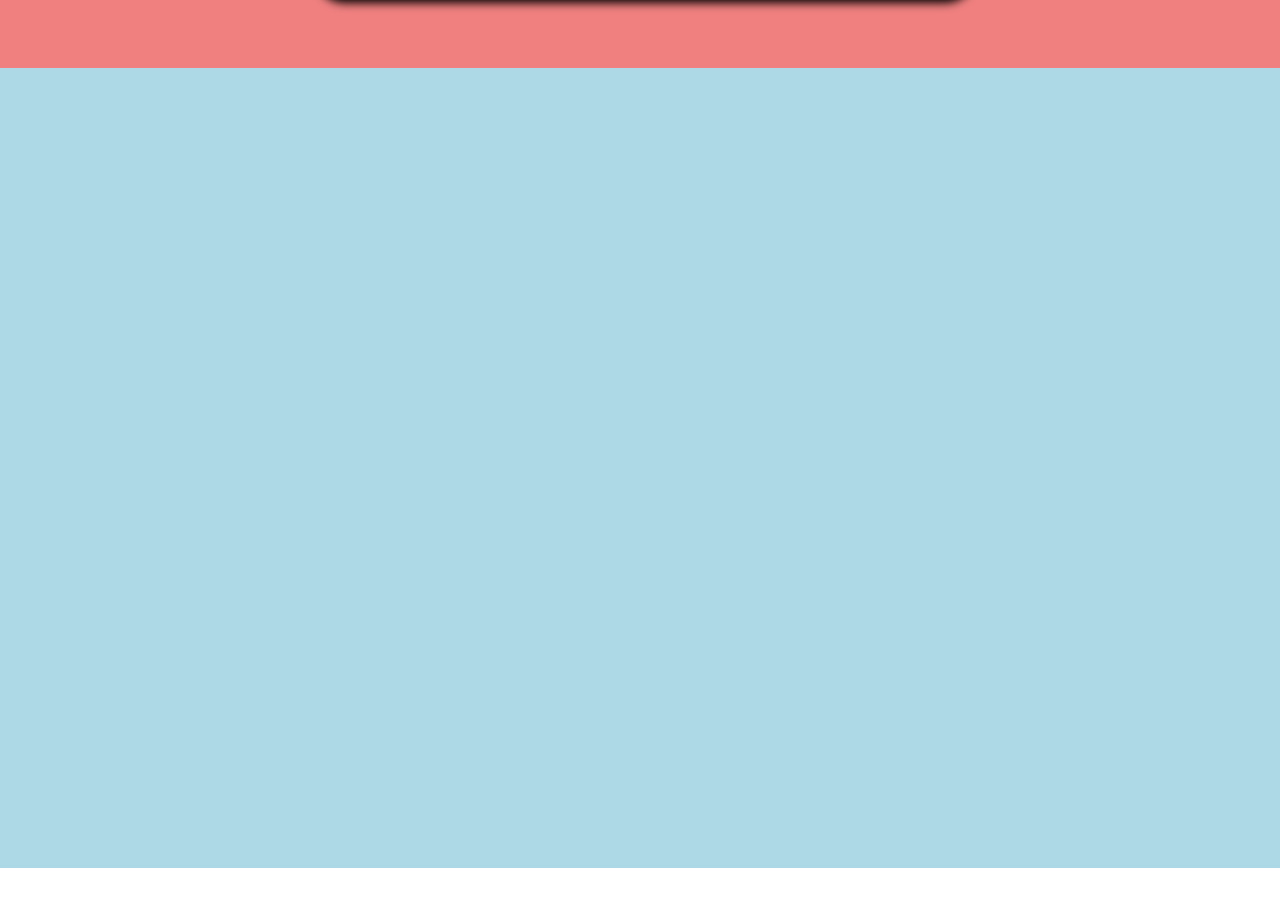
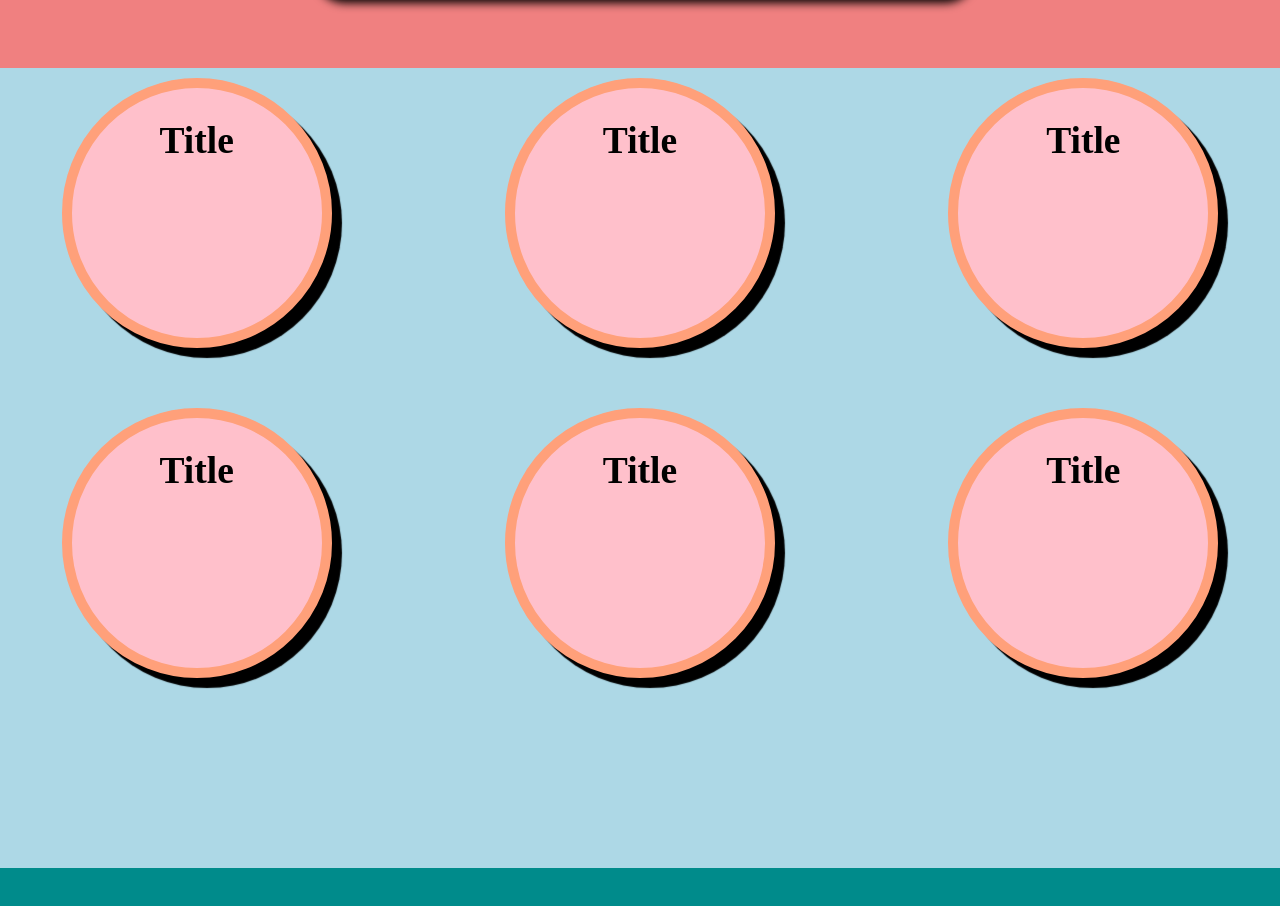
Before and after one commit to Shavrin/Shavrin.github.io, a React (Create React App) app: page / in a window 1280 px wide. Shown: the part 1532-2438 px from the top of the page. Before the commit the page ends 2400 px from the top, so only its background shows below. Built offline with nearby package versions, Linux system fonts and the light colour scheme.

Commit message:
progress

```diff
--- a/public/styles.css
+++ b/public/styles.css
@@ -1,5 +1,5 @@
 html {
-    font-size: 62.5%;
+    font-size: 10px;
     scrollbar-width: none;
 
 }
@@ -29,6 +29,7 @@ body {
     border-radius: 50%;
     grid-template: "icon";
     box-shadow: 1rem 1rem 2rem rgba(0, 0, 0, 0.75);
+
 }
 
 .title {
@@ -73,11 +74,43 @@ body {
     border-radius: 5rem;
 }
 
-.skillTitle {
-
-}
 .projects {
     height: 100vh;
     width: 100%;
     background-color: lightblue;
+    display: grid;
+    grid-template-columns: 1fr 1fr 1fr;
+    grid-template-rows: 1fr 1fr 1fr;
+    gap: 5rem;
+    justify-items: center;
+    justify-content: space-around;
 }
+
+@media(max-width: 1000px) {
+    .projects {
+        grid-template-columns: 1fr 1fr;
+    }
+}
+.project {
+    margin-top: 1rem;
+    width: 25rem;
+    height: 25rem;
+    background-color: pink;
+    border-radius: 50%;
+    border: 1rem solid lightsalmon;
+    box-shadow: 1rem 1rem .1rem black;
+    transition: all 1s;
+    display: flex;
+    justify-content: center;
+}
+
+.project:hover {
+    box-shadow: 1rem 1rem 3rem salmon;
+}
+
+
+footer {
+    height: 5rem;
+    width: 100%;
+    background-color: darkcyan;
+}
--- a/src/App.js
+++ b/src/App.js
@@ -2,9 +2,10 @@ import React from 'react';
 import Homepage from './Components/Homepage';
 import Skills from './Components/Skills';
 import Projects from './Components/Projects';
+import Footer from './Components/Footer';
 
 const App = () => {
-    return (<div><Homepage/> <Skills/> <Projects/></div>);
+    return (<div><Homepage/> <Skills/> <Projects/> <Footer /></div>);
 };
 
 export default App;
--- /dev/null
+++ b/src/Components/Footer.js
@@ -0,0 +1,7 @@
+import React from 'react';
+
+const Footer = () => {
+    return (<footer></footer>);
+};
+
+export default Footer;
--- /dev/null
+++ b/src/Components/Project.js
@@ -0,0 +1,10 @@
+import React from 'react';
+
+const Project = (props) => {
+    return (
+        <div className="project">
+            <h2>Title</h2>
+        </div>);
+};
+
+export default Project;
--- a/src/Components/Projects.js
+++ b/src/Components/Projects.js
@@ -1,7 +1,15 @@
 import React from 'react';
+import Project from './Project';
 
 const Projects = () => {
-    return (<div className="projects"></div>);
+    return (<div className="projects">
+            <Project/>
+            <Project/>
+            <Project/>
+            <Project/>
+            <Project/>
+            <Project/>
+        </div>);
 };
 
 export default Projects;
```
